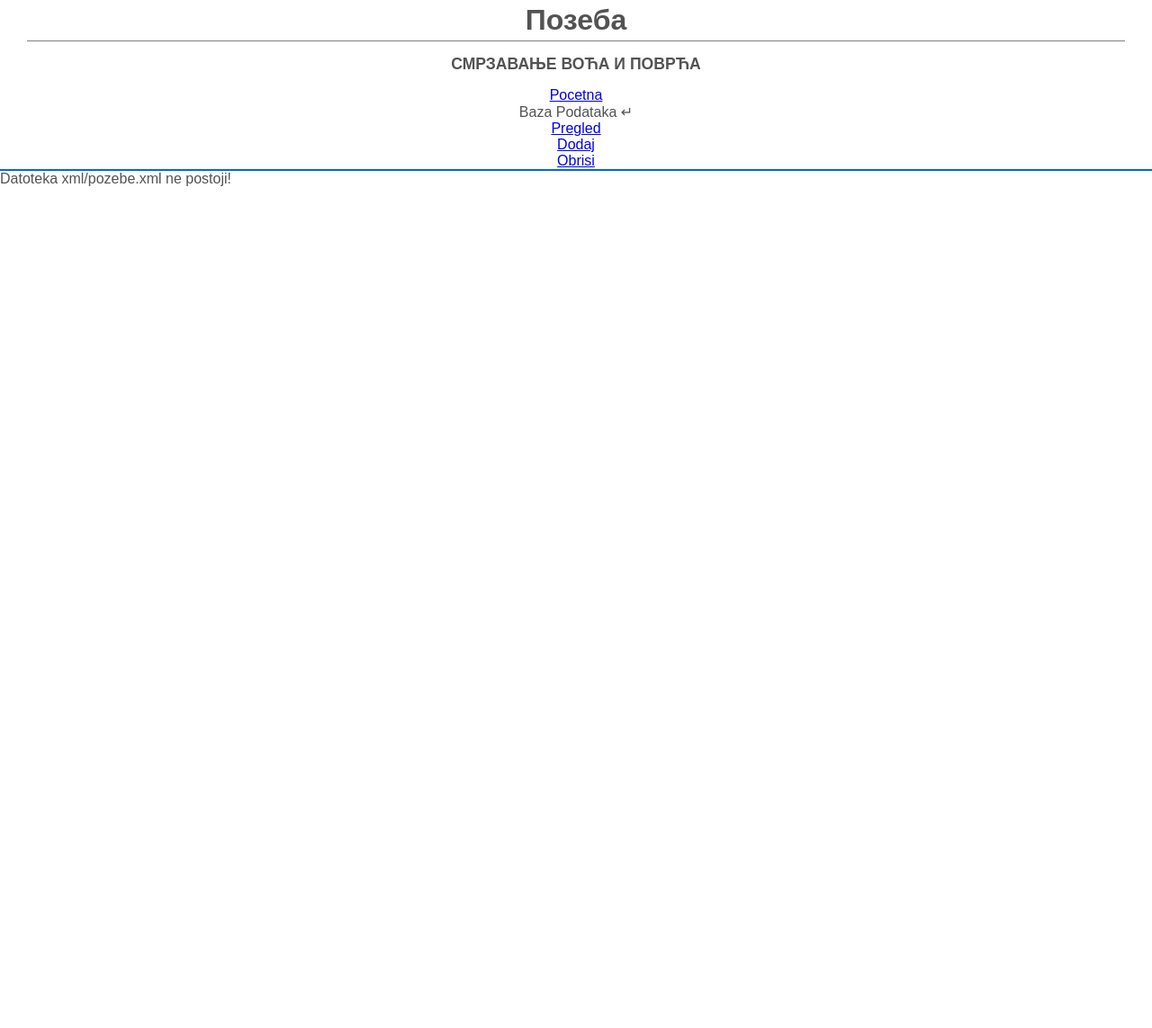
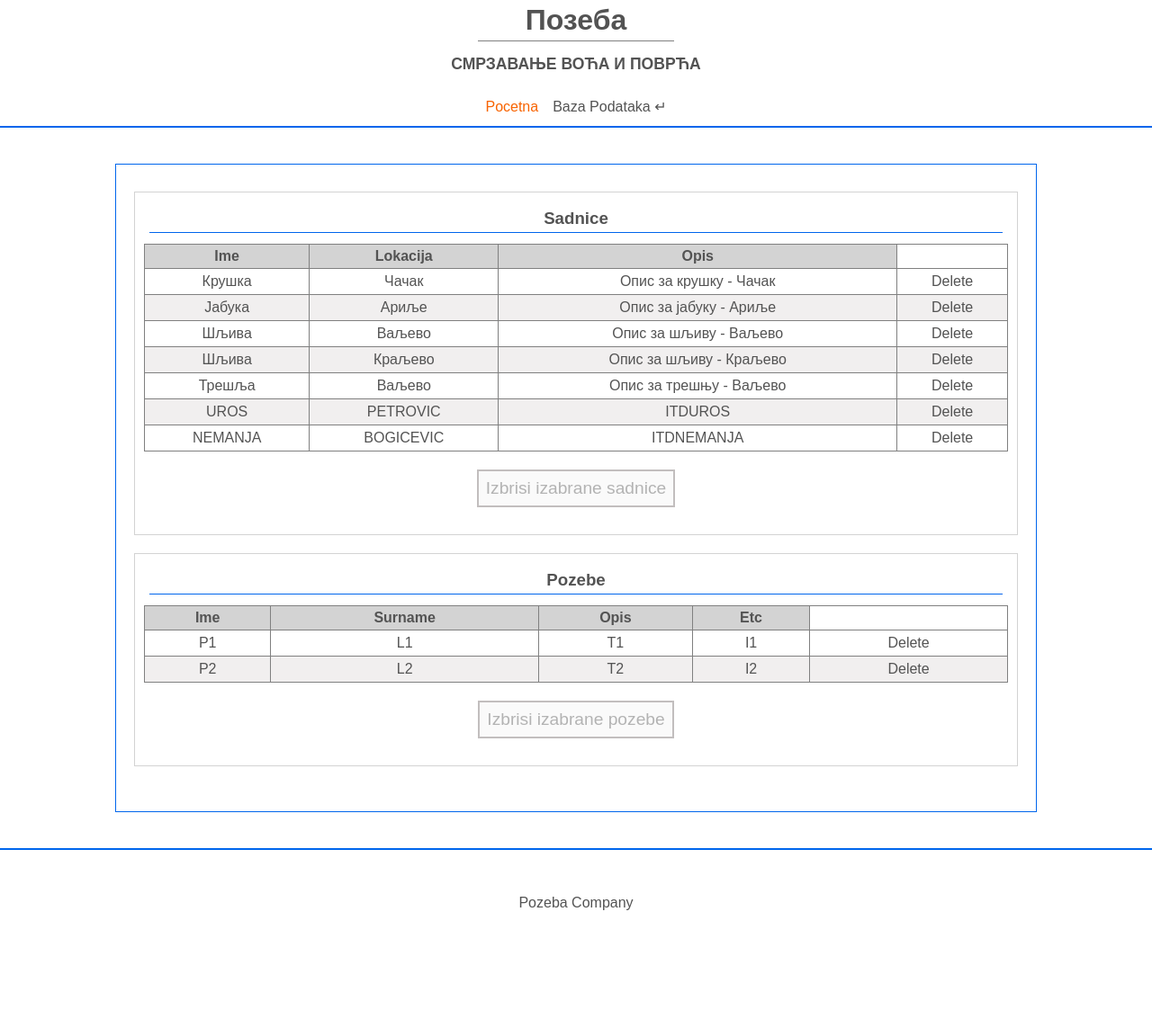
Before and after one commit to upetr7/pozeba_projekat, a PHP site: page /show-del-data.php in a window 1280 px wide. Shown: the whole page at 90% size. Before the commit the page ends 207 px from the top, so only its background shows below. Run offline with PHP 8.4, Linux system fonts and the light colour scheme.

Commit message:
mini izmenice

```diff
--- a/css/style.css
+++ b/css/style.css
@@ -6,16 +6,26 @@
 :root {
     --primary-color: rgb(0, 102, 236);
     --secondary-color: rgb(55, 245, 55);
+    --anchor-color: rgb(248, 99, 0);
+    --anchor-color-hover: rgb(187, 83, 14);
+}
+a {
+    text-decoration: none;
+    color: var(--anchor-color);
+    transition: color 200ms ease;
 }
 body {
     font-family: sans-serif;
     color: rgb(83, 83, 83);
 }
 .header {
+    display: flex;
+    align-items: center;
+    justify-content: center;
+    flex-direction: column;
     text-align: center;
     border-bottom: 2px solid var(--primary-color);
     background-color: #fff;
-
 }
 .header h1 {
     margin: 0px 30px !important;
@@ -24,6 +34,38 @@ body {
 .header h2 {
     text-transform: uppercase;
     font-size: 110%;
+}
+.header .nav {
+
+}
+.header .nav ul {
+    padding: 8px;
+    background-color: rgba(255,255,255, 0.9);
+}
+.header .nav li {
+    position: relative;
+}
+.header .nav > ul {
+    display: flex;
+    flex-direction: row;
+    justify-content: space-around;
+    align-items: flex-end;
+}
+.header .nav > ul > li {
+    padding: 4px;
+    margin: 0 4px;
+}
+.header .nav li > ul {
+    display: none;
+    position: absolute;
+    width: 120px;
+    border-left: 1px solid gray
+}
+.header .nav li > ul li {
+    padding: 4px;
+}
+.header .nav a:hover {
+    color: var(--anchor-color-hover)
 }
 .container {
     width: 500px;
@@ -111,3 +153,9 @@ h2 {
     border-color: var(--secondary-color);
     cursor: pointer;
 }
+.footer {
+    min-height: 200px;
+    text-align: center;
+    padding: 50px;
+    border-top: 2px solid var(--primary-color)
+}
--- a/info.php
+++ b/info.php
@@ -48,8 +48,8 @@
                 $ima = 0; // >ima< sluzi za ispis pot_poruke i za bojenje teksta uz pomoc js-a
                 // Provera da li postoji prispela sadnica u bazi podataka
                 foreach($xml_arr as $sadnica) {
-                    if(strtolower($sadnica->naziv->__toString()) == $vrsta_sadnice &&
-                        strtolower($sadnica->lokacija->__toString()) == $lokacija) {
+                    if(strtolower($sadnica->name->__toString()) == $vrsta_sadnice &&
+                        strtolower($sadnica->location->__toString()) == $lokacija) {
                         echo $pot_poruka.'<br>';
                         ++$ima;
                         echo 'ОПИС: '.$sadnica->opis->__toString().'<br>';
@@ -69,5 +69,7 @@
         else echo $ima_script_0;
         echo '</script>';
     ?>
+
+    <script src="js/header.js"></script>
 </body>
 </html>
--- a/js/azur-xml.js
+++ b/js/azur-xml.js
@@ -50,14 +50,16 @@ function checkAll(input) {
             field.style.borderColor = 'green'
 }
 function checkTextualInput() {
-    if(isNaN(this.value) && this.value.length > 0)
+    // Ispravka this.value.length > 0
+    if(isNaN(this.value) && this.value.length)
         this.style.borderColor = 'green'
     else
         this.style.borderColor = 'red'
     checkAll(this)
 }
 function checkNumericInput() {
-    if(!isNaN(this.value) && this.value.length > 0)
+    // Ispravka this.value.length > 0
+    if(!isNaN(this.value) && this.value.length)
         this.style.borderColor = 'green'
     else
         this.style.borderColor = 'red'
--- a/js/script.js
+++ b/js/script.js
@@ -1,8 +1,7 @@
 'use strict'
 
 // Pribavljanje html objekata
-const vrsta_sadnice = document.getElementById('sel_vrsta_sadnice')
-const lokacija = document.getElementById('sel_lokacija')
+// Prebaci na eng indentifikatore i u html
 const povrsina = document.getElementById('povrsina')
 const btnPosalji  = document.getElementById('posalji')
 
--- a/xml/pozeba.xml
+++ /dev/null
@@ -1,6 +0,0 @@
-<?xml version="1.0" encoding="UTF-8"?>
-<pozebe>
-    <pozeba>
-
-    </pozeba>
-</pozebe>
--- /dev/null
+++ b/xml/pozebe.xml
@@ -0,0 +1,16 @@
+<?xml version="1.0" encoding="UTF-8"?>
+<pozebe>
+
+    <pozeba>
+        <key1>P1</key1>
+        <key2>L1</key2>
+        <key3>T1</key3>
+        <key4>I1</key4>
+    </pozeba>
+    <pozeba>
+        <key1>P2</key1>
+        <key2>L2</key2>
+        <key3>T2</key3>
+        <key4>I2</key4>
+    </pozeba>
+</pozebe>
--- a/xml/sadnice.xml
+++ b/xml/sadnice.xml
@@ -1,28 +1,40 @@
 <?xml version="1.0" encoding="UTF-8"?>
 <sadnice>
     <sadnica>
-        <naziv>Крушка</naziv>
-        <lokacija>Чачак</lokacija>
-        <opis>Опис за крушку - Чачак</opis>
+        <name>Крушка</name>
+        <location>Чачак</location>
+        <desc>Опис за крушку - Чачак</desc>
     </sadnica>
     <sadnica>
-        <naziv>Јабука</naziv>
-        <lokacija>Ариље</lokacija>
-        <opis>Опис за јабуку - Ариље</opis>
+        <name>Јабука</name>
+        <location>Ариље</location>
+        <desc>Опис за јабуку - Ариље</desc>
     </sadnica>
     <sadnica>
-        <naziv>Шљива</naziv>
-        <lokacija>Ваљево</lokacija>
-        <opis>Опис за шљиву - Ваљево</opis>
+        <name>Шљива</name>
+        <location>Ваљево</location>
+        <desc>Опис за шљиву - Ваљево</desc>
     </sadnica>
     <sadnica>
-        <naziv>Шљива</naziv>
-        <lokacija>Краљево</lokacija>
-        <opis>Опис за шљиву - Краљево</opis>
+        <name>Шљива</name>
+        <location>Краљево</location>
+        <desc>Опис за шљиву - Краљево</desc>
     </sadnica>
     <sadnica>
-        <naziv>Трешља</naziv>
-        <lokacija>Ваљево</lokacija>
-        <opis>Опис за трешњу - Ваљево</opis>
+        <name>Трешља</name>
+        <location>Ваљево</location>
+        <desc>Опис за трешњу - Ваљево</desc>
+    </sadnica>
+    <sadnica>
+        <name>UROS</name>
+        <location>PETROVIC</location>
+        <temperature>27</temperature>
+        <desc>ITDUROS</desc>
+    </sadnica>
+    <sadnica>
+        <name>NEMANJA</name>
+        <location>BOGICEVIC</location>
+        <temperature>23</temperature>
+        <desc>ITDNEMANJA</desc>
     </sadnica>
 </sadnice>
```
Also changed, not shown: add-data.php (renamed from azur-xml.php, +15 -7 lines), index.php (+10 -5 lines).
